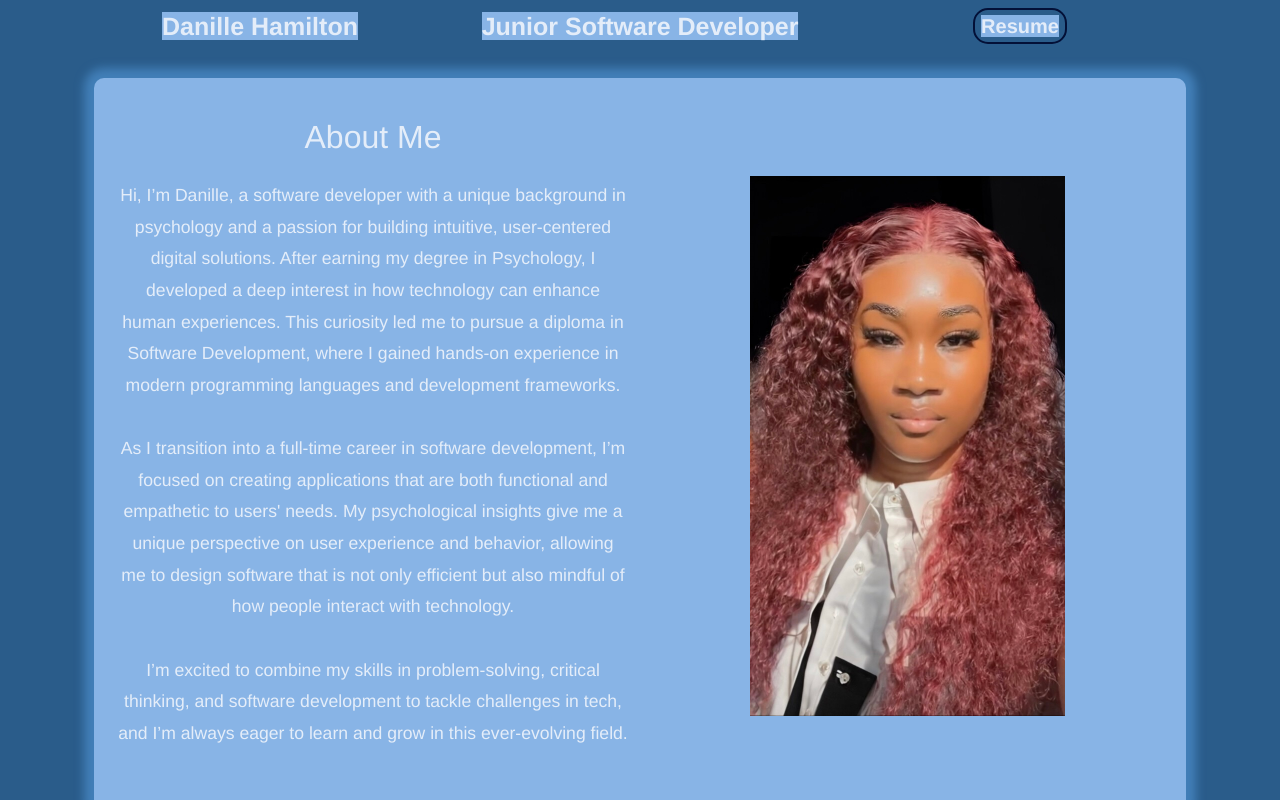
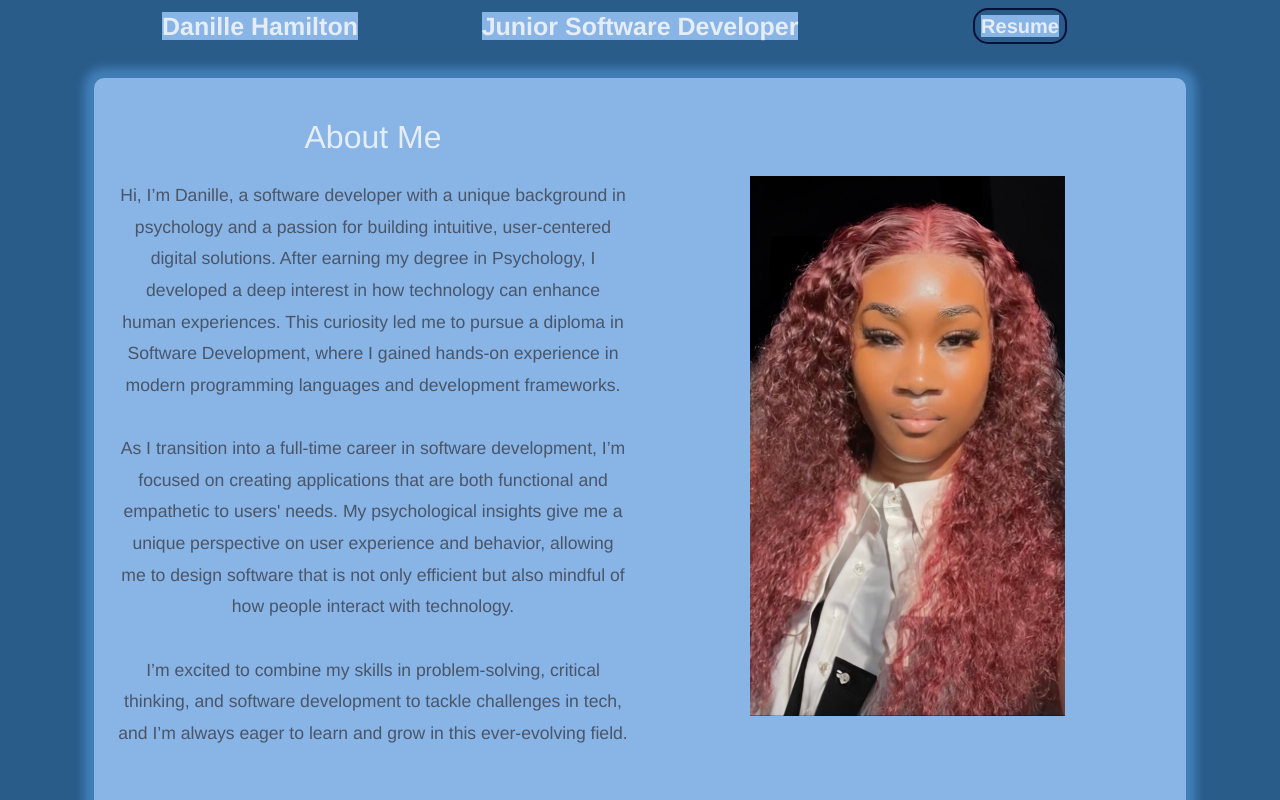
Before and after one commit to DanilleH22/portfolio, a React (Create React App) app: page / in a window 1280 px wide. Shown: the top 800 px of the page. Built offline with nearby package versions, Linux system fonts and the light colour scheme.

Commit message:
change text paragraph colour

```diff
--- a/src/styles/AboutMe.module.css
+++ b/src/styles/AboutMe.module.css
@@ -25,7 +25,7 @@
 .Paragraph {
   font-size: 1.1rem;
   line-height: 1.8;
-  color: var(--text-color);
+  color: #4A5568;
   margin-bottom: 1.5rem;
   background-color: #88B4E6;
 }
```
